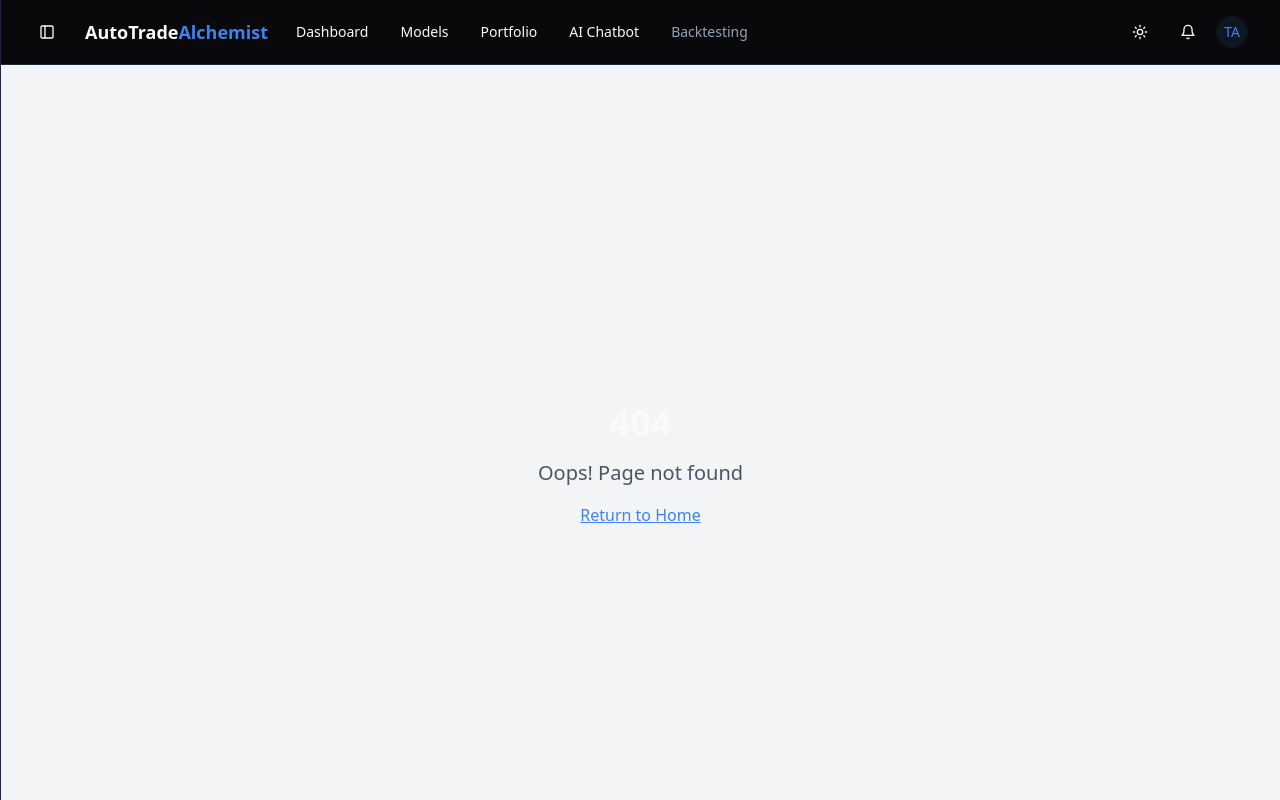
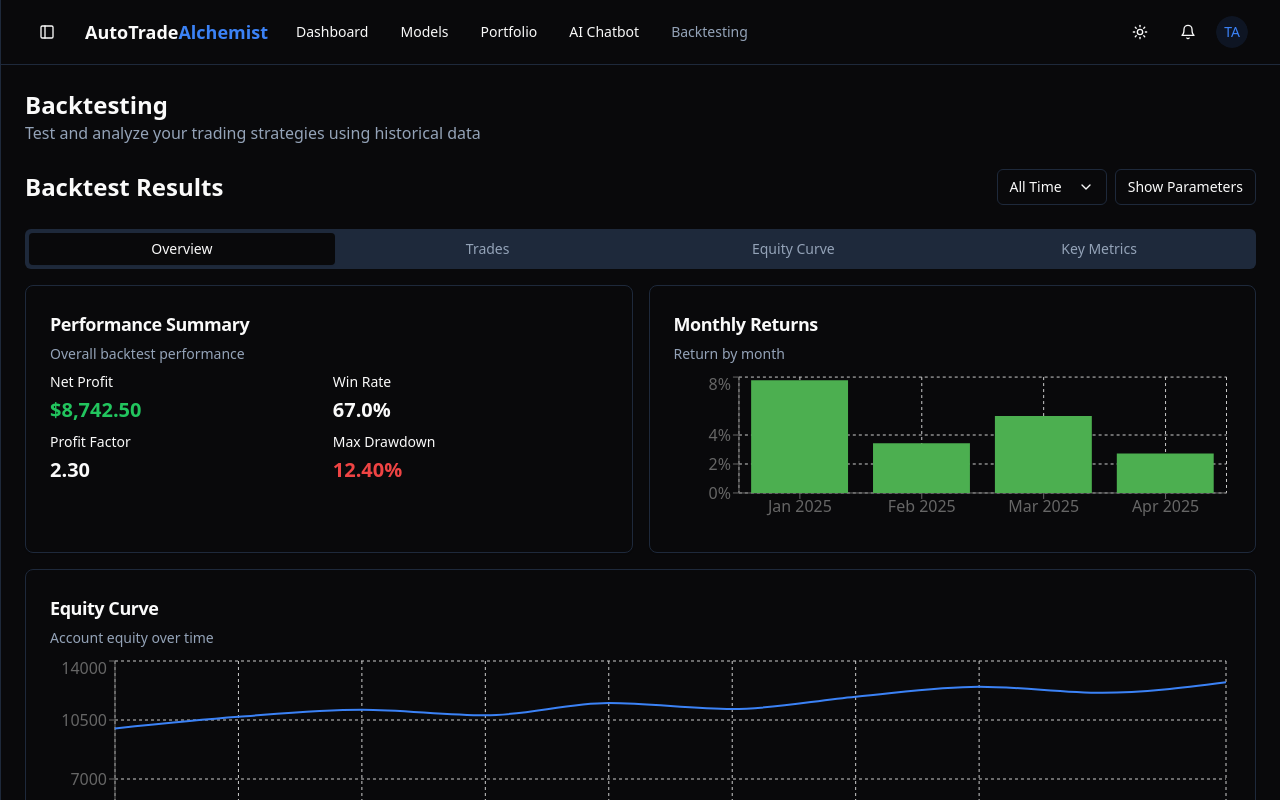
Before and after one commit to wesship/auto-trade-alchemist-bot, a React (Vite) app: page /backtesting in a window 1280 px wide. Shown: the top 800 px of the page. Built offline with nearby package versions, Linux system fonts and the light colour scheme; what @react-pdf/renderer would draw is missing.

Commit message:
Fix: Implement backtesting functionality
Implement the backtesting feature, including the button functionality and the display of full-page content.

```diff
--- a/src/App.tsx
+++ b/src/App.tsx
@@ -1,4 +1,3 @@
-
 import { BrowserRouter as Router, Routes, Route } from "react-router-dom";
 import { QueryClient, QueryClientProvider } from "@tanstack/react-query";
 import { TooltipProvider } from "@/components/ui/tooltip";
@@ -20,7 +19,7 @@ import Chatbot from "./pages/Chatbot";
 import Team from "./pages/Team";
 import Portfolio from "./pages/Portfolio";
 import Onboarding from "./pages/Onboarding";
-import "./App.css";
+import Backtesting from "./pages/Backtesting";
 
 // Create a client
 const queryClient = new QueryClient();
@@ -48,6 +47,7 @@ function App() {
                 <Route path="/chatbot" element={<Chatbot />} />
                 <Route path="/team" element={<Team />} />
                 <Route path="/portfolio" element={<Portfolio />} />
+                <Route path="/backtesting" element={<Backtesting />} />
                 <Route path="*" element={<NotFound />} />
               </Route>
             </Routes>
--- a/src/components/Layout/MainLayout.tsx
+++ b/src/components/Layout/MainLayout.tsx
@@ -1,4 +1,3 @@
-
 import React, { useState } from "react";
 import { Outlet, Link, useLocation } from "react-router-dom";
 import {
@@ -27,6 +26,7 @@ import {
   Users,
   Wallet,
   Book,
+  LineChart,
 } from "lucide-react";
 
 const navigation = [
@@ -34,6 +34,7 @@ const navigation = [
   { name: "Models", href: "/models", icon: Brain },
   { name: "Forecast", href: "/forecast", icon: TrendingUp },
   { name: "Portfolio", href: "/portfolio", icon: Wallet },
+  { name: "Backtesting", href: "/backtesting", icon: LineChart },
   { name: "AI Comparison", href: "/ai-model-comparison", icon: ChartBar },
   { name: "Strategy Library", href: "/strategy-library", icon: BookmarkCheck },
   { name: "AI Chatbot", href: "/chatbot", icon: MessageSquare },
--- /dev/null
+++ b/src/pages/Backtesting.tsx
@@ -0,0 +1,22 @@
+
+import React from "react";
+import BacktestVisualization from "@/components/Strategy/BacktestVisualization";
+
+const Backtesting = () => {
+  return (
+    <div className="container max-w-7xl mx-auto p-6 space-y-6">
+      <div className="flex justify-between items-center">
+        <div>
+          <h1 className="text-2xl font-bold">Backtesting</h1>
+          <p className="text-muted-foreground">
+            Test and analyze your trading strategies using historical data
+          </p>
+        </div>
+      </div>
+
+      <BacktestVisualization />
+    </div>
+  );
+};
+
+export default Backtesting;
```
